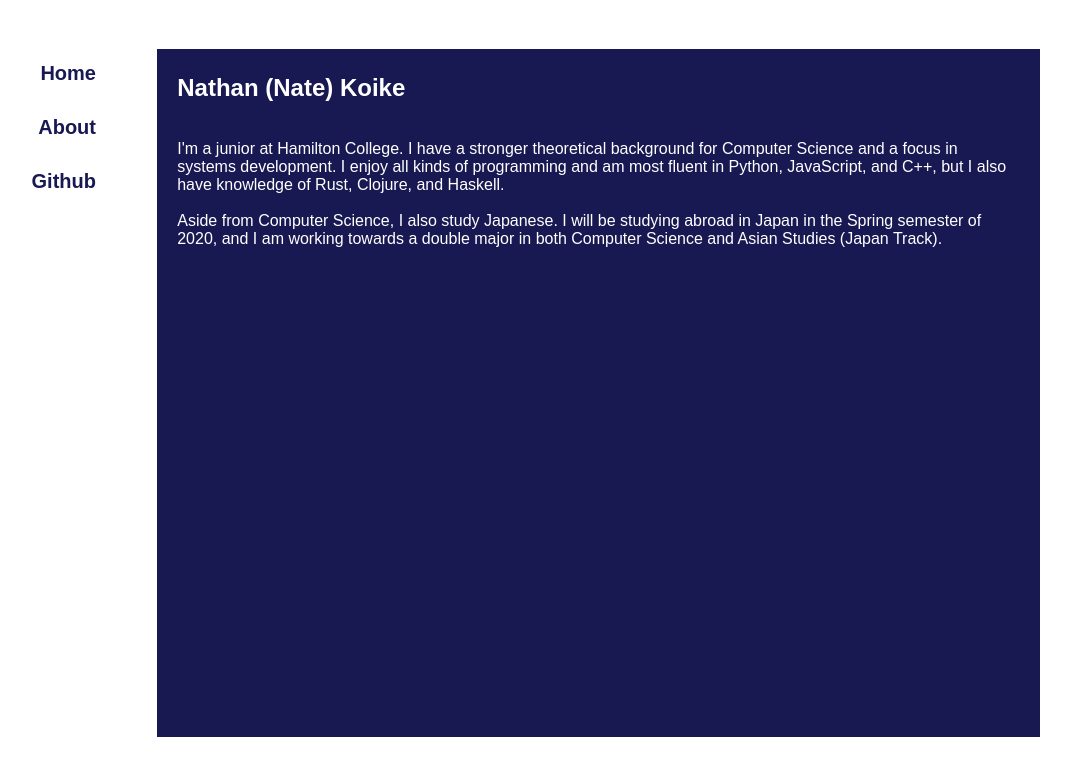
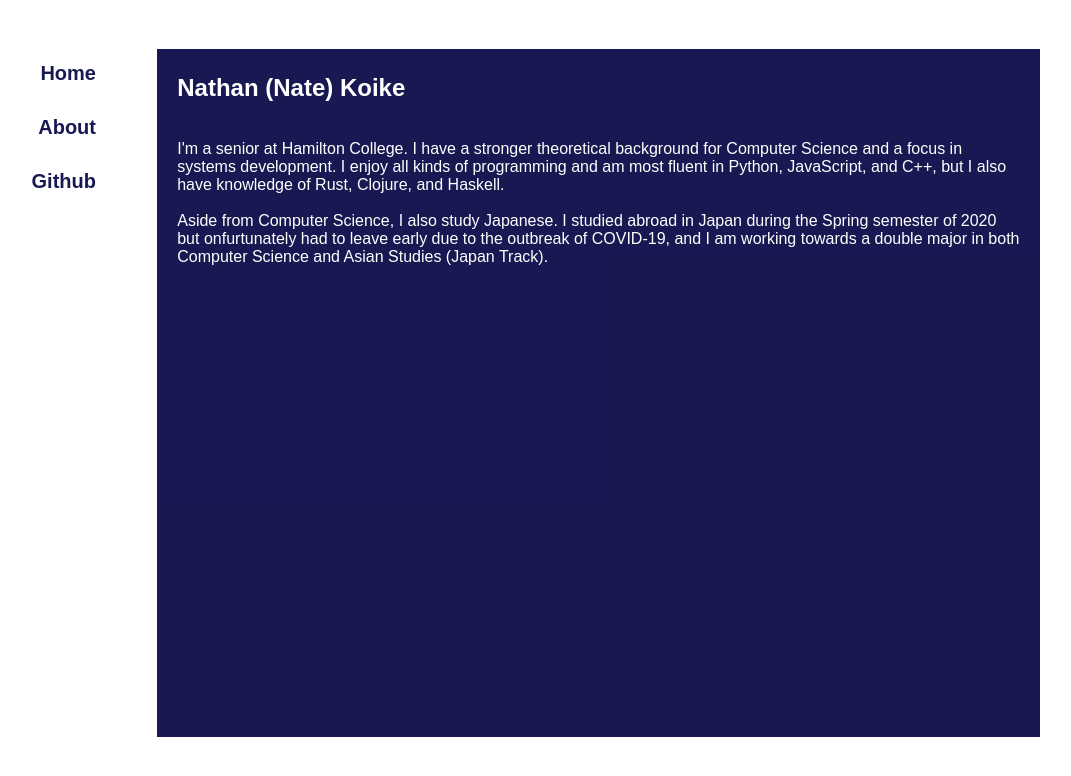
Before and after one commit to nathankoike/nathankoike.github.io, a plain HTML site: page about.html in a window 1280 px wide. Shown: the whole page, without its empty margins (150-1221 px from the left). Drawn offline with Linux system fonts and the light colour scheme.

Commit message:
Update about.html

```diff
--- a/about.html
+++ b/about.html
@@ -32,15 +32,16 @@
         <h2>Nathan (Nate) Koike</h2>
         <p>
           <br />
-          I'm a junior at Hamilton College. I have a stronger theoretical
+          I'm a senior at Hamilton College. I have a stronger theoretical
           background for Computer Science and a focus in systems development. I
           enjoy all kinds of programming and am most fluent in Python,
           JavaScript, and C++, but I also have knowledge of Rust, Clojure, and
           Haskell.
           <br />
           <br />
-          Aside from Computer Science, I also study Japanese. I will be studying
-          abroad in Japan in the Spring semester of 2020, and I am working
+          Aside from Computer Science, I also study Japanese. I studied
+          abroad in Japan during the Spring semester of 2020 but onfurtunately had
+          to leave early due to the outbreak of COVID-19, and I am working
           towards a double major in both Computer Science and Asian Studies
           (Japan Track).
         </p>
```
